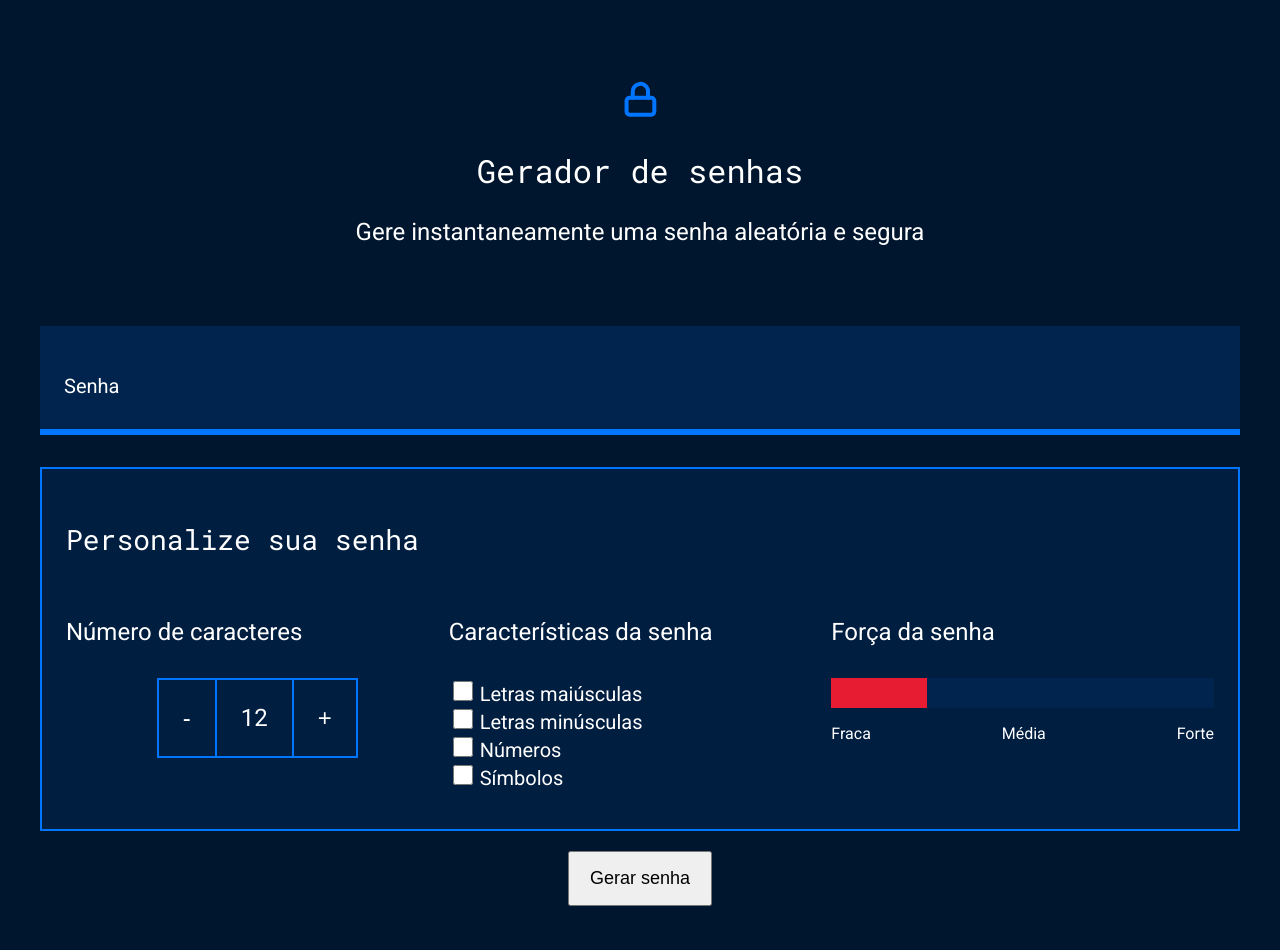
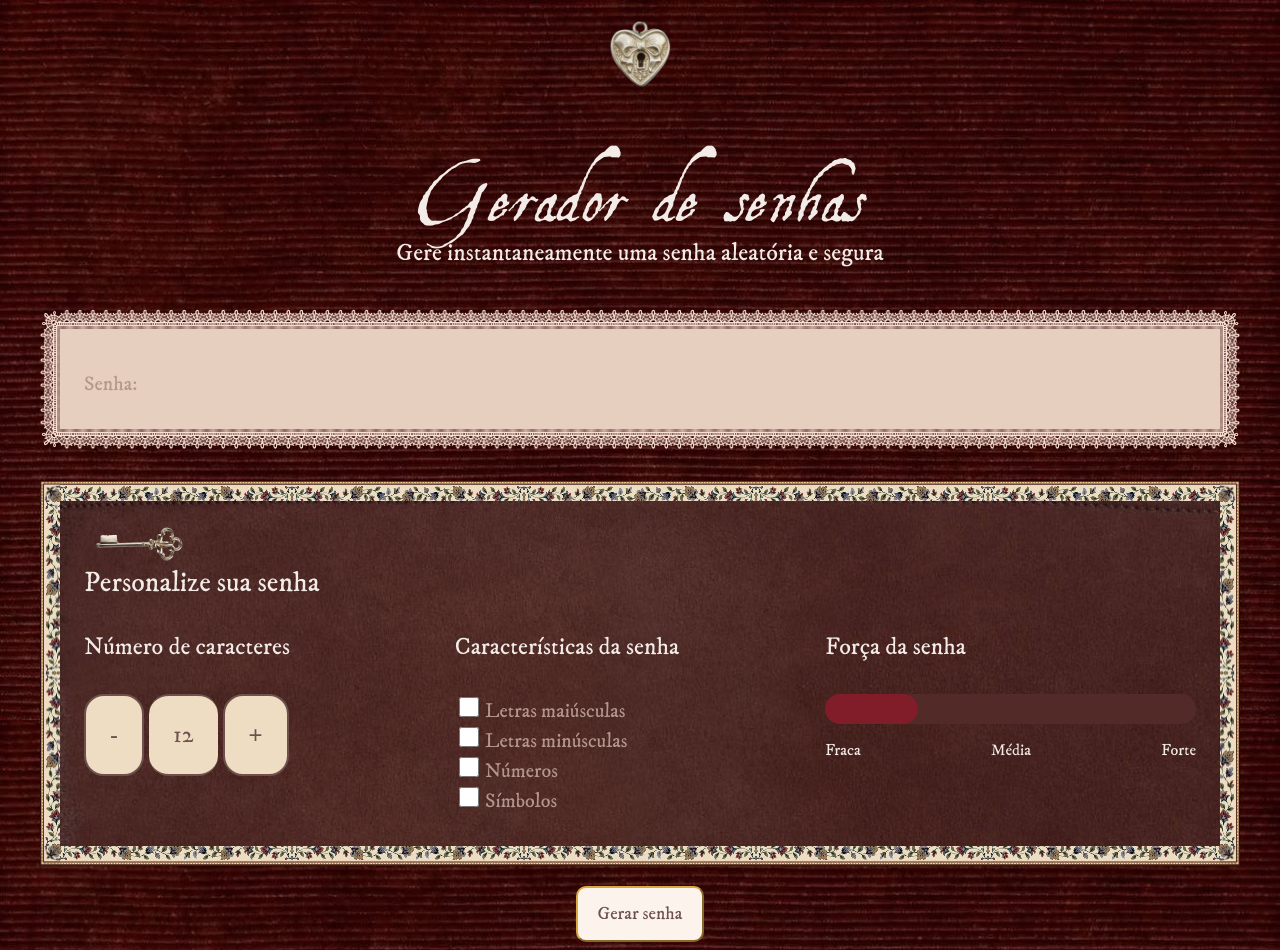
Before and after one commit to hyeceline/Seguran-aDigital, a plain HTML site: page index.html in a window 1280 px wide. Before the commit the page ends 914 px from the top, so only its background shows below. Drawn offline with nearby package versions, Linux system fonts and the light colour scheme.

Commit message:
Alterações no CSS

```diff
--- a/index.html
+++ b/index.html
@@ -11,15 +11,16 @@
 <body>
     <section class="conteudo">
         <div class="conteudo-titulo">
-            <img src="unlock.svg" alt="cadeado fechado" class="cadeado">
+            <img src="unlock.png" alt="cadeado fechado" class="cadeado">
             <h2 class="titulo-principal">Gerador de senhas</h2>
             <h3 class="titulo-secundario">Gere instantaneamente uma senha aleatória e segura</h3>
         </div>
         <div class="conteudo-senha">
-            <label for="senha">Senha</label>
+            <label for="senha">Senha:</label>
             <input name="senha" type="text" id="campo-senha" readonly>
         </div>
         <div class="parametro">
+            <img src="z.png" class="chave">
             <h3 class="parametro-titulo">Personalize sua senha</h3>
             <div class="parametro-coluna__senha">
                 <div class="parametro-senha">
--- a/style.css
+++ b/style.css
@@ -1,13 +1,16 @@
-@import url('https://fonts.googleapis.com/css2?family=Roboto&family=Roboto+Mono&display=swap');
+@import url('https://fonts.googleapis.com/css2?family=IM+Fell+DW+Pica&display=swap');
+@font-face {
+    font-family: 'titulo';
+    src: url(AquilineTwo.ttf);
+}
 
 :root{
-    --branco: white;
+    --branco: rgb(243, 235, 231);
     --cor-de-fundo: #00162E;
-    --fundo-senha: #00244D;
+    --fundo-senha: #e6cfbe;
     --fundo-texto: #001E40;
-    --borda: #0075FF;
-    --roboto: 'Roboto', sans-serif;
-    --roboto-mono: 'Roboto Mono', monospace;
+    --borda: #6e504d;
+    --roboto: 'IM Fell DW Pica', sans-serif;
 }
 
 *{
@@ -16,35 +19,47 @@
 
 body{
     color: var(--branco);
-    background-color: var(--cor-de-fundo);
+    background-image: url(n.png);
+    background-size: contain;
     font-family: var(--roboto);
 }
 
+h2, h3 {
+    margin: 0;
+}
+
 .titulo-principal{
-    font-family: var(--roboto-mono);
-    font-size: 32px;
+    font-family: 'titulo';
+    font-size: 70px;
+    margin: 0;
+    line-height: 1.5;
 }
 
 .titulo-secundario{
     font-size: 24px;
+    margin: 10px 0 20px 0;
+    line-height: 3;
 }
 
 .conteudo-titulo{
     text-align: center;
-    margin-top: 80px;
+    margin-bottom: 15px;
 }
 
 .conteudo-senha{
-    margin-top: 80px;
+    margin-top: 0px;
     background: var(--fundo-senha);
+    background-clip: padding-box;
     padding: 24px;
-    border-bottom: 6px solid var(--borda);
+    border: 20px solid transparent;
+    border-image: url(ivorylacelarge.png) 40 round;
 }
 
 #campo-senha{
+    margin-top: 0px;
     background-color: var(--fundo-senha);
     border: none;
-    color: var(--branco);
+    color: #9e8278;
     font-family: var(--roboto-mono);
     font-size: 40px;
     width: 70%;
@@ -60,8 +75,10 @@ body{
 }
 
 .parametro{
-    background-color: var(--fundo-texto);
-    border: 2px solid var(--borda);
+    background-image: url(s.png);
+    background-clip: padding-box;
+    border: 20px solid transparent;
+    border-image: url(m.png) 50 round;
     margin-top: 32px;
     padding: 24px;
 }
@@ -87,63 +104,76 @@ body{
 
 .parametro-senha-botoes{
     display: flex;
-    justify-content: center;
+    justify-content: left;
 }
 
 .parametro-senha__botao{
-    background-color: var(--fundo-texto);
-    color: var(--branco);
+    background-color: #eeddc3;
+    border-radius: 20px;
+    color: #6e504d;
     border: 2px solid var(--borda);
     padding: 24px;
     font-size: 24px;
     cursor: pointer;
 }
 .parametro-senha__texto{
+    color: #6e504d;
     padding: 24px;
+    border-radius: 20px;
     border-top: 2px solid var(--borda);
     border-bottom: 2px solid var(--borda);
-    margin: 0;
+    margin: 0 5px 0 5px;
     font-size: 24px;
+    background-color: #eeddc3;
 }
 
 label{
     font-size: 20px;
+    color: #b3978d;
+    margin-right: 30px;
 }
 
 .checkbox{
     width: 20px;
     height: 20px;
     cursor: pointer;
+    accent-color: #cfb178;
 }
 
 .cadeado{
     cursor: pointer;
+    width: 7%;
+    display: block;
+    margin: 0 auto 10px auto;
 }
 
 .barra{
-    background-color: var(--fundo-senha);
+    border-radius: 20px;
+    background-color: #522a27;
     height: 30px;
     width: 100%;
 }
 
 .forca{
+    border-radius: 20px;
     height: 30px;
     position: relative;
     bottom: 30px;
+    transition: width 0.4s ease, background-color 0.4s;
 }
 
 .fraca{
-    background-color: #E71b32;
+    background-color: #801d28;
     width: 25%;
 }
 
 .media{
-    background-color: #faf408;
+    background-color: #f8c962;
     width: 50%;
 }
 
 .forte{
-    background-color: #00ff85;
+    background-color: #73ac6c;
     width: 100%;
 }
 
@@ -164,6 +194,26 @@ label{
 .btGerar{
     padding: 15px 20px;
     font-size: 18px;
+    border-radius: 10px;
+    font-family: var(--roboto);
+    border-color: #daa942;
+    background-color: #fdf3ed;
+    color: #6e504d;
+    cursor: pointer;
+}
+
+button:active{
+    transform: translateY(5px);
+}
+
+.checkbox:active{
+    transform: translateY(4px);
+}
+
+.chave{
+    width: 10%;
+    display: flex;
+    margin-bottom: 2px;
 }
 
 @media screen and (min-width: 768px) {
```
Also changed, not shown: AquilineTwo.ttf (added), ivorylacelarge.png (added), m.png (added), n.png (added), s.png (added), unlock.png (added), unlock.svg (deleted), z.png (added).
